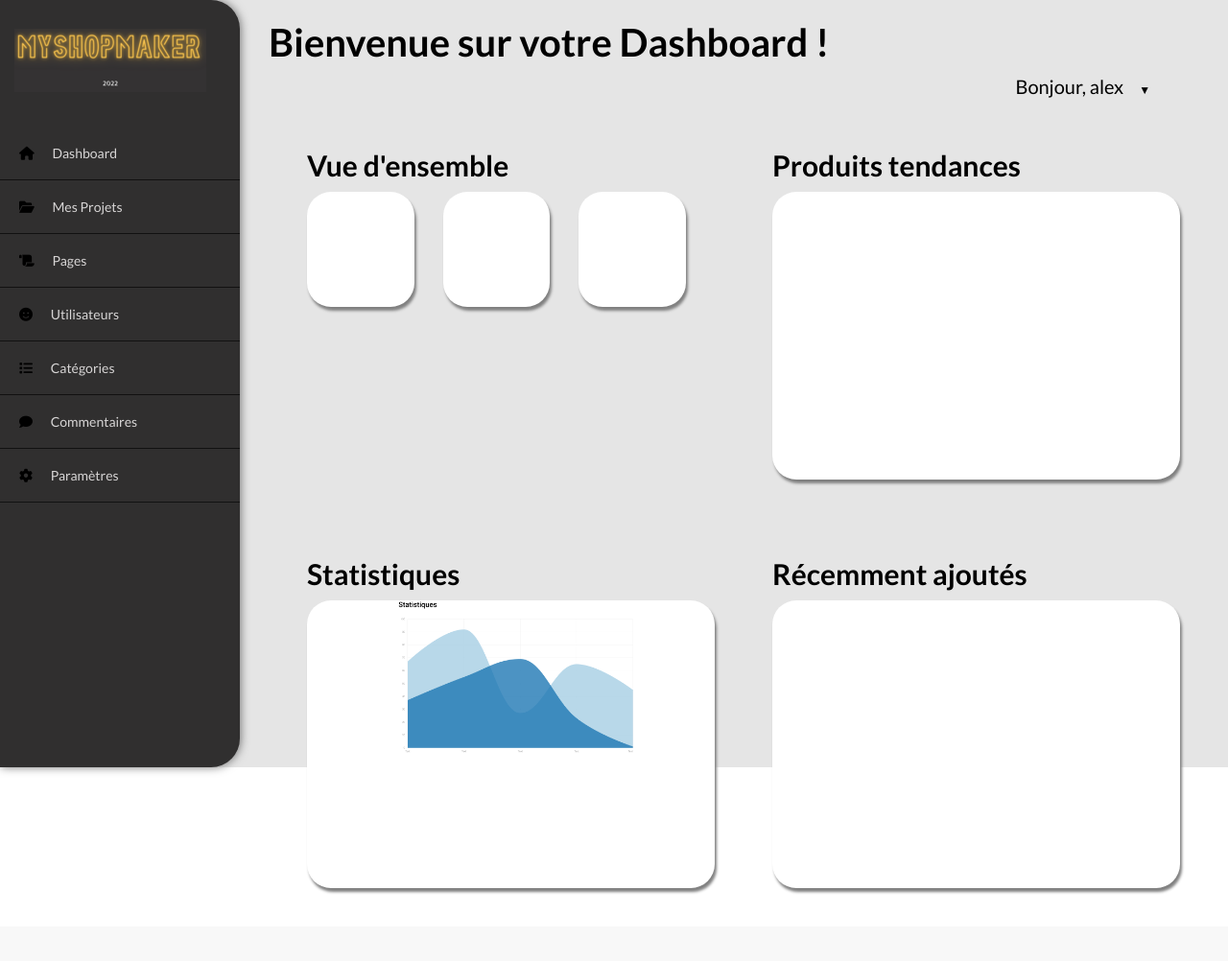
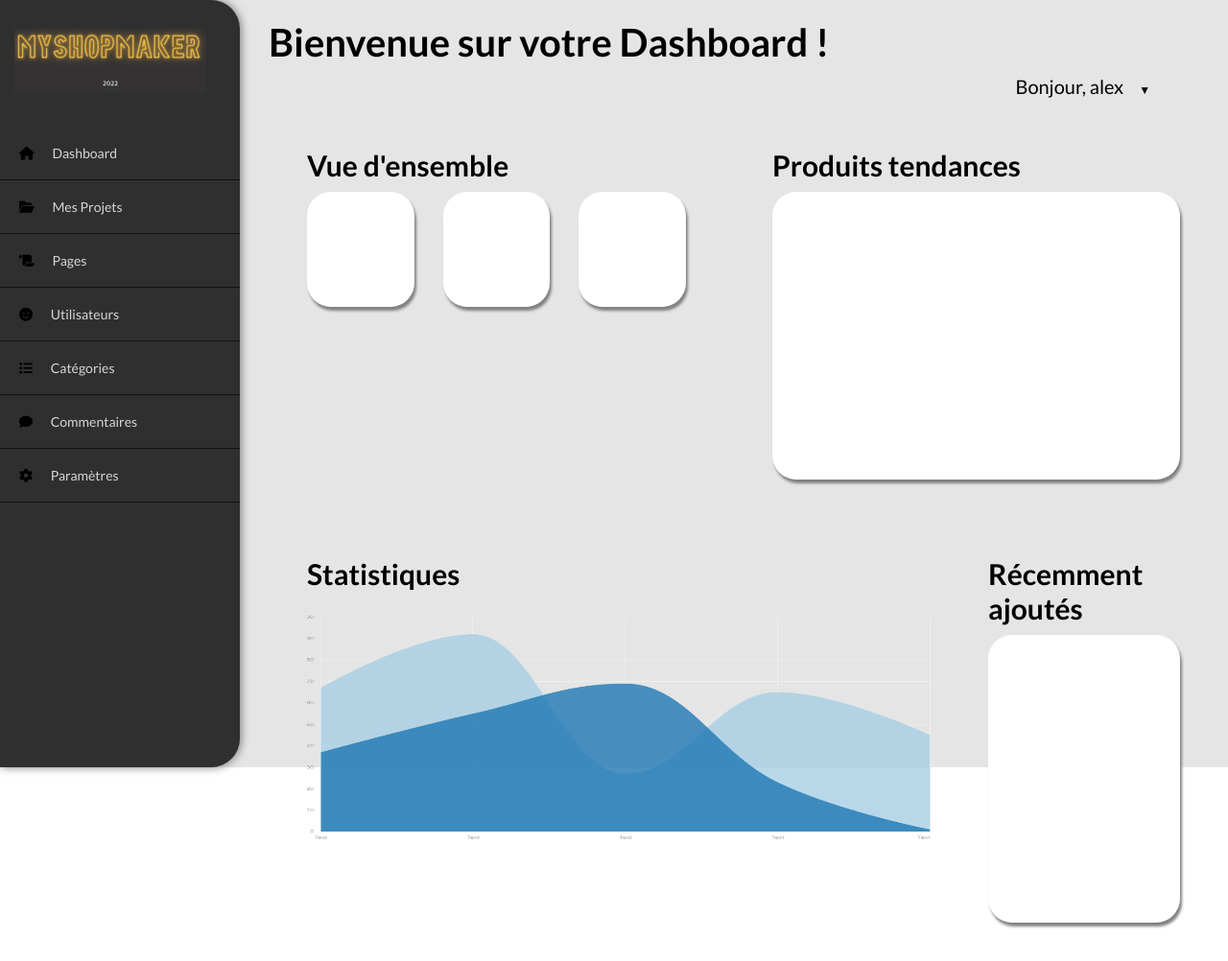
Before and after one commit to hugoassuncaorodrigues/projet_annuel_esgi, a PHP site: page /View/dashboard.view.php in a window 1280 px wide. Shown: the whole page at 96% size. Before the commit the page ends 931 px from the top, so only its background shows below. Run offline with PHP 8.4, Linux system fonts and the light colour scheme.

Commit message:
reglage stat logo

```diff
--- a/framework/src/scss/components/_maincontent.scss
+++ b/framework/src/scss/components/_maincontent.scss
@@ -63,9 +63,9 @@
 	border: none;
 	margin-top: 10px;
 	height: 300px;
-	border-radius: 25px;
-	background-color: #FFFFFF;
-	box-shadow: 2px 4px 3px grey;
+	//border-radius: 25px;
+	//background-color: #FFFFFF;
+	//box-shadow: 2px 4px 3px grey;
 }
  .flex4{
 	flex-grow: 1;
@@ -88,5 +88,6 @@
 	background-color: #E5E5E5;
 }
 .chart{
-	height:300px;
+	height:250px;
+	width: 650px;
 }
--- a/www/dist/main.css
+++ b/www/dist/main.css
@@ -616,9 +616,6 @@ header .logo span {
   border: none;
   margin-top: 10px;
   height: 300px;
-  border-radius: 25px;
-  background-color: #FFFFFF;
-  box-shadow: 2px 4px 3px grey;
 }
 
 .flex4 {
@@ -641,6 +638,11 @@ header .logo span {
 
 .background {
   background-color: #E5E5E5;
+}
+
+.chart {
+  height: 250px;
+  width: 650px;
 }
 
 /*Reset CSS*/
```
Also changed, not shown: www/dist/images/Stats.png, www/dist/images/Stats_old.png (added).
